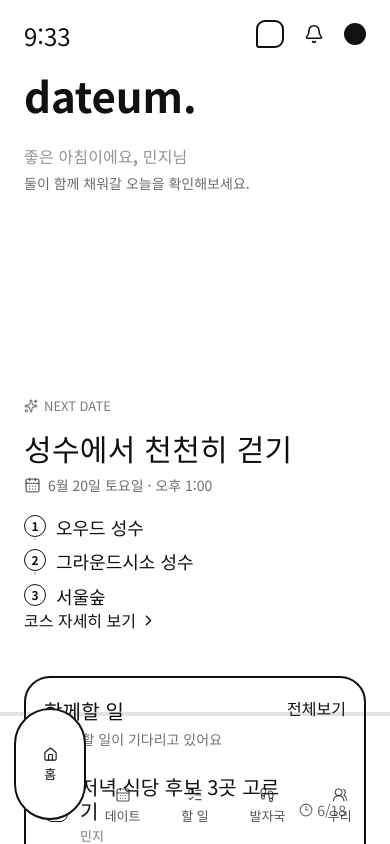
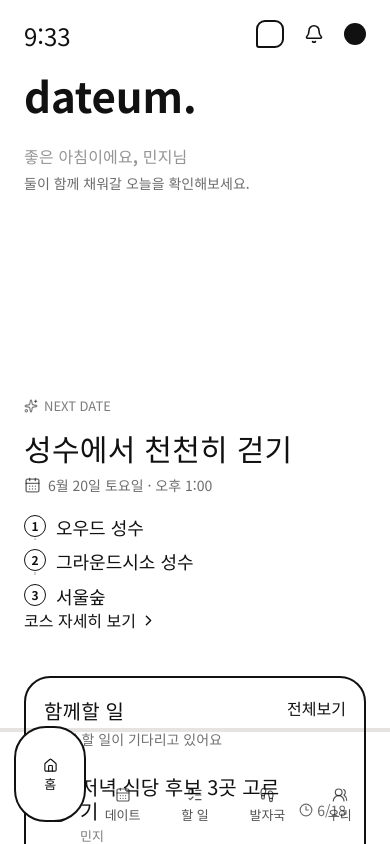
Before and after one commit to yejinrla/dateum, a React (Vite) app: page / in a window 390 px wide. Shown: the top 844 px of the page. Built offline with nearby package versions, Linux system fonts and the light colour scheme; a web font is replaced by a local one.

Commit message:
Reduce mobile nav height

```diff
--- a/src/styles.css
+++ b/src/styles.css
@@ -2457,11 +2457,11 @@ body {
   bottom: 8px;
   transform: translateX(-50%);
   width: min(100%, 430px);
-  height: 120px;
+  height: 104px;
   display: grid !important;
   grid-template-columns: repeat(5, 1fr);
   align-items: end;
-  padding: 0 14px max(12px, env(safe-area-inset-bottom));
+  padding: 0 14px max(10px, env(safe-area-inset-bottom));
   background: transparent;
   border: 0;
   z-index: 40;
@@ -2469,7 +2469,7 @@ body {
 
 .mobile-nav button {
   min-width: 0;
-  height: 56px;
+  height: 52px;
   border: 0;
   background: transparent;
   color: rgba(17, 17, 17, 0.72);
@@ -2477,7 +2477,7 @@ body {
   flex-direction: column;
   align-items: center;
   justify-content: center;
-  gap: 6px;
+  gap: 5px;
   font: 400 13px/1 "Gaegu", "Noto Sans KR", sans-serif;
 }
 
@@ -2489,13 +2489,13 @@ body {
 
 .mobile-nav button.active {
   width: 72px;
-  height: 112px;
-  margin: 0 auto 4px;
+  height: 96px;
+  margin: 0 auto 2px;
   border: 2px solid #111;
-  border-radius: 36px;
+  border-radius: 32px;
   background: #fff;
   color: #111;
-  transform: translateY(-8px);
+  transform: translateY(-6px);
 }
 
 .mobile-nav button.active svg {
```
